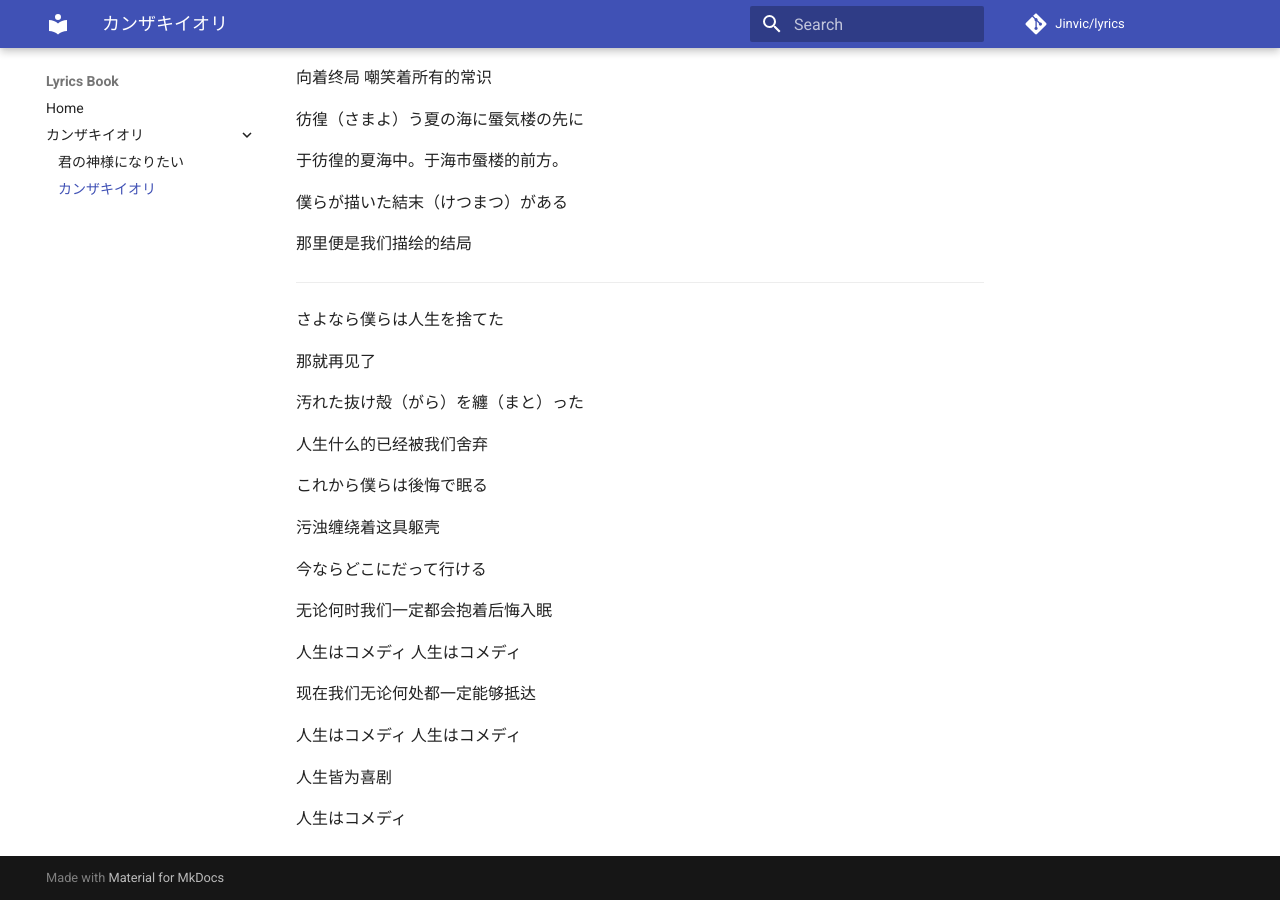
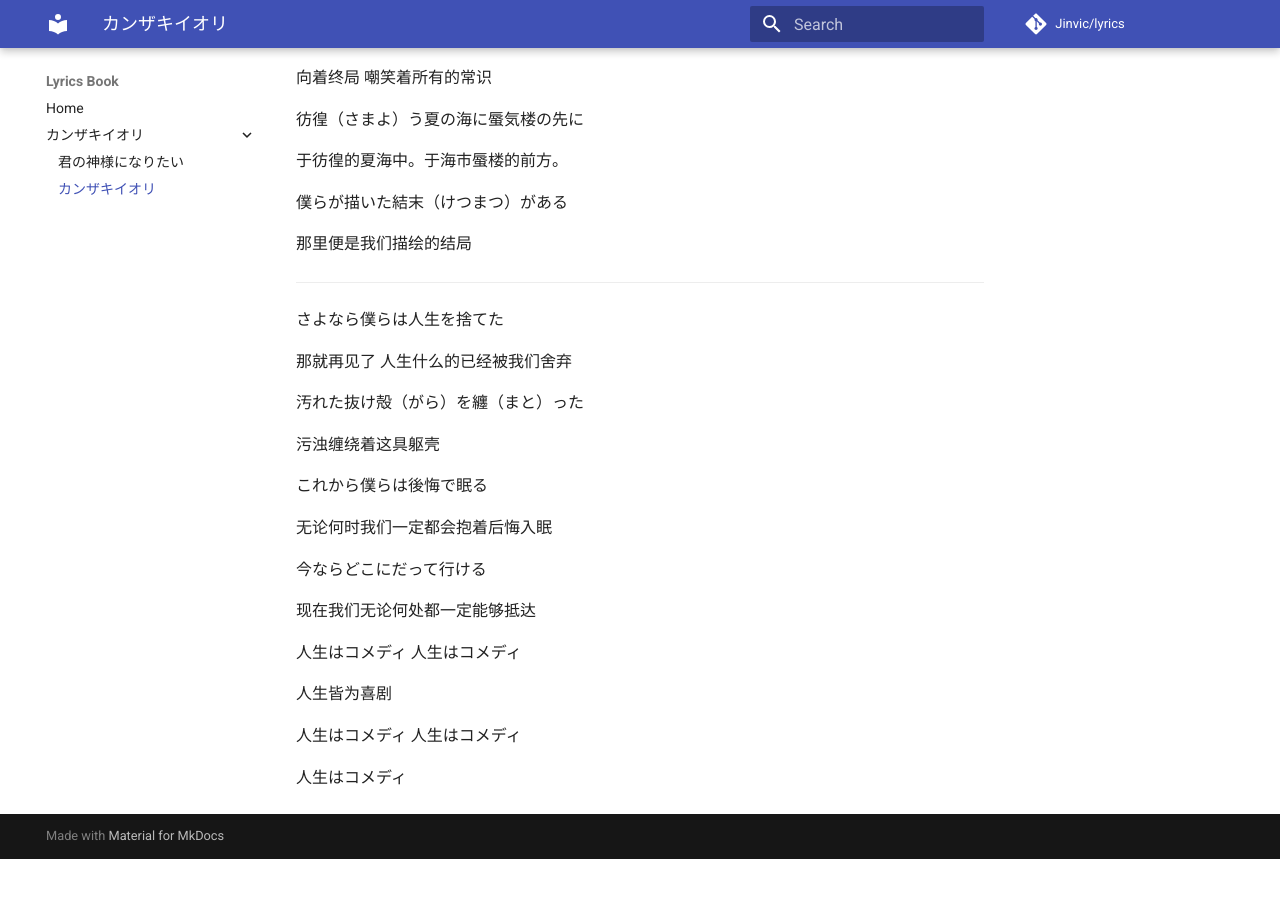
Before and after one commit to Jinvic/lyrics, an MkDocs documentation site: the page built from docs/カンザキイオリ/人生はコメデイ.md, in a window 1280 px wide and 900 px high, scrolled down 2983 px. Built offline with MkDocs 1.6.1 and Material for MkDocs 9.7.7, drawn with Linux system fonts in a browser that asks for light colours; comment, search, counter and statistics services are not loaded; after the commit the page ends 3842 px from its top, so only the background shows below that; some of the changed lines change nothing that is shown.

Commit message:
fix: 歌词修正

```diff
--- a/docs/カンザキイオリ/人生はコメデイ.md
+++ b/docs/カンザキイオリ/人生はコメデイ.md
@@ -152,21 +152,17 @@
 
 さよなら僕らは人生を捨てた
 
-那就再见了
+那就再见了 人生什么的已经被我们舍弃
 
 汚れた抜け殻（がら）を纏（まと）った
 
-人生什么的已经被我们舍弃
+污浊缠绕着这具躯壳
 
 これから僕らは後悔で眠る
 
-污浊缠绕着这具躯壳
+无论何时我们一定都会抱着后悔入眠
 
 今ならどこにだって行ける
-
-无论何时我们一定都会抱着后悔入眠
-
-人生はコメディ 人生はコメディ
 
 现在我们无论何处都一定能够抵达
 
@@ -174,4 +170,6 @@
 
 人生皆为喜剧
 
+人生はコメディ 人生はコメディ
+
 人生はコメディ
```
